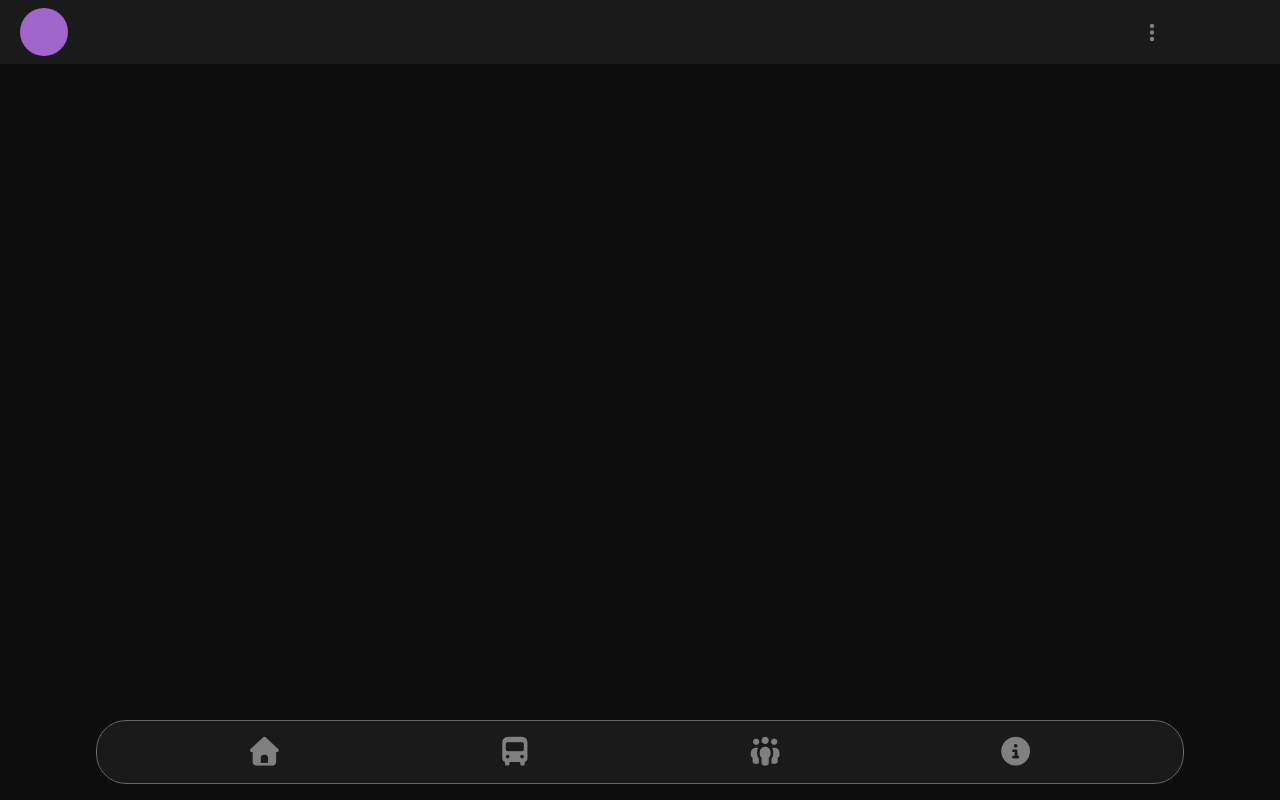
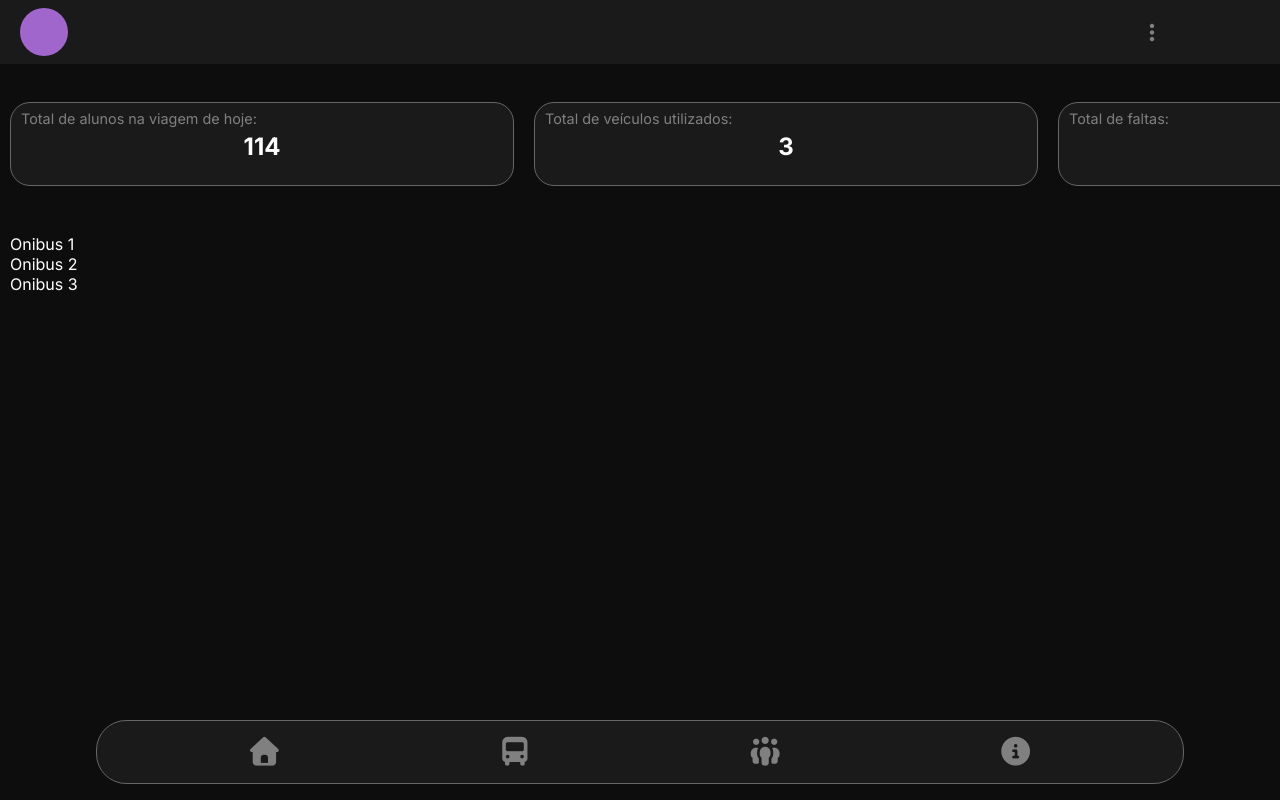
Before and after one commit to luciomessiassantos/Gerenciamento-Transporte-Estudantil, a plain HTML site: page src/Dashboard/index.html in a window 1280 px wide. Drawn offline with Linux system fonts and the light colour scheme.

Commit message:
(WIP) desenvolvimento do dashboard em andamento

```diff
--- a/src/Dashboard/index.html
+++ b/src/Dashboard/index.html
@@ -1,5 +1,5 @@
 <!DOCTYPE html>
-<html lang="en">
+<html lang="pt-BR">
 <head>
     <meta charset="UTF-8">
     <meta name="viewport" content="width=device-width, initial-scale=1.0">
@@ -7,7 +7,6 @@
     <link rel="stylesheet" href="https://cdnjs.cloudflare.com/ajax/libs/font-awesome/7.0.1/css/all.min.css" integrity="sha512-2SwdPD6INVrV/lHTZbO2nodKhrnDdJK9/kg2XD1r9uGqPo1cUbujc+IYdlYdEErWNu69gVcYgdxlmVmzTWnetw==" crossorigin="anonymous" referrerpolicy="no-referrer" />
     <link rel="stylesheet" href="../variables.css">
     <link rel="stylesheet" href="style.css">
-
 </head>
 <body>
     <main>
@@ -20,10 +19,29 @@
                 </div>
             </aside>
             <section class="info-cards">
-
+                <div class="info-card">
+                    <label for="" class="label-info">Total de alunos na viagem de hoje:</label>
+                    <h2 class="content-info">114</h2>
+                </div>
+                <div class="info-card">
+                    <label for="" class="label-info">Total de veículos utilizados:</label>
+                    <h2 class="content-info">3</h2>
+                </div>
+                <div class="info-card">
+                    <label for="" class="label-info">Total de faltas:</label>
+                    <h2 class="content-info">32</h2>
+                </div>
             </section>
             <section class="today-transport-table">
-
+                </div class="transport">
+                    <p>Onibus 1</p>
+                </div>
+                </div class="transport">
+                    <p>Onibus 2</p>
+                </div>
+                </div class="transport">
+                    <p>Onibus 3</p>
+                </div>
             </section>
 
             <nav class="nav-bar">
--- a/src/Dashboard/style.css
+++ b/src/Dashboard/style.css
@@ -74,6 +74,68 @@ main {
     color: var(--text-mute);
 }
 
+
+.info-cards {
+    width: 100%;
+    height: 20%;
+    padding: 10px;
+    overflow-x: auto;
+    scroll-behavior: smooth;
+    scrollbar-width: none;
+    scroll-snap-type: x mandatory;
+    display: flex;
+    flex-direction: row;
+    align-items: center;
+    gap: 20px;
+}
+
+.info-card {
+    flex: 0 0 40%;
+    height: 60%;
+    padding-block: 5px;
+    padding-inline: 10px;
+    scroll-snap-align: center;
+    border-radius: 20px;
+    scroll-snap-stop: always;
+    background-color: var(--items-color);
+
+    border: var(--default-stroke);
+}
+
+.info-card .label-info {
+    width: 100%;
+    height: 50%;
+    font-size: 0.9rem;
+    color: var(--text-mute);
+}
+
+.info-card .content-info {
+    width: 100%;
+    height: 50%;
+    color: var(--text-default);
+    display: flex;
+    justify-content: center;
+    align-items: center;
+}
+
+.today-transport-table {
+    width: 100%;
+    height: 60%;
+    padding: 10px;
+}
+
+.today-transport-table .transport{
+    width: 90%;
+    height: 10%;
+
+    background-color: var(--items-color);
+}
+
+.today-transport-table p {
+    color: var(--text-default);
+}
+
+
 @media (min-width: 1280) {
 
 }
```
Also changed, not shown: src/Dashboard/Info/index.html (added).
